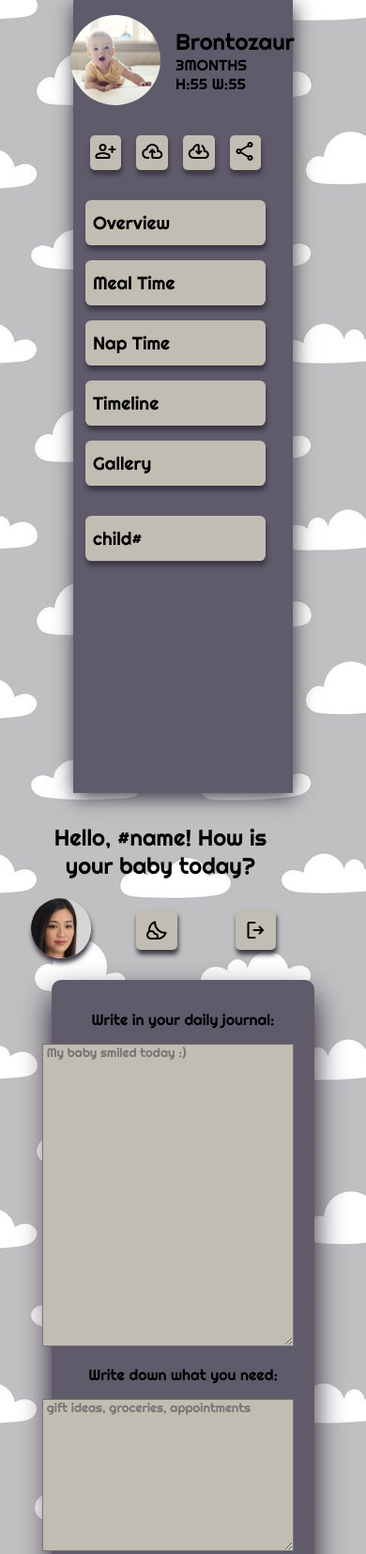
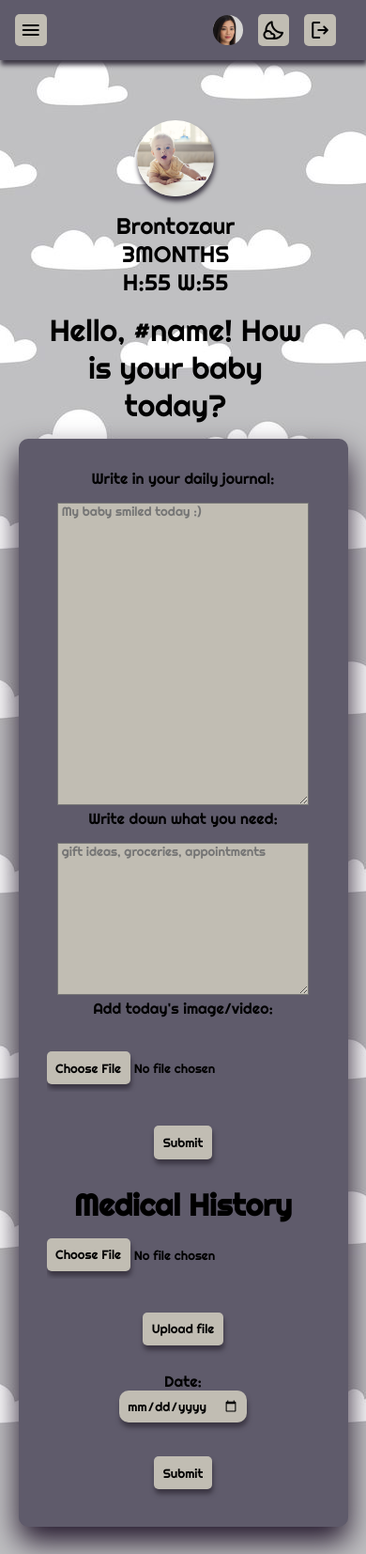
Before and after one commit to tbfidek/BaIn, a plain HTML site: page mainPage/main.html in a window 390 px wide. Shown: the top 1654 px of the page at 94% size. Drawn offline with nearby package versions, Linux system fonts and the light colour scheme.

Commit message:
dropmenu for mobile

```diff
--- a/mainPage/main.html
+++ b/mainPage/main.html
@@ -18,6 +18,16 @@
 </head>
 
 <body>
+<header>
+    <div class="drop">
+        <span onclick="dropdown()" class="material-symbols-rounded">menu</span>
+    </div>
+    <div class="mobile-pic">
+        <a href="../editProfile/editProfile.html"><img src="../images/profile_pic.jpg" alt=""></a>
+        <span onclick="themeToggle()" class="material-symbols-rounded">nights_stay</span>
+        <a href="../login/login.html"><span class="material-symbols-rounded">logout</span></a>
+    </div>
+</header>
 <div class="container">
     <div class="sidebar">
         <div class="child-profile">
@@ -47,13 +57,20 @@
             <div class="child-list" id="child-list">
                 <div class="child sidebutton text">child#</div>
             </div>
+            <span onclick="closeDropdown()" class="material-symbols-rounded mobile-on">expand_less</span>
 
         </div>
     </div>
     <div class="main">
         <div class="parent">
-            <div><p>Hello, #name! How is your baby today?</p></div>
-            <div>
+            <div class="mobile-on">
+                <img src="../images/baby_pic.jpg" alt="profileImage" class="child-pfp" onclick="showEditChildProfile()">
+                <p>Brontozaur</p>
+                <p>3MONTHS</p>
+                <p>H:55 W:55</p>
+            </div>
+            <div><p class="title">Hello, #name! How is your baby today?</p></div>
+            <div class="mobile-off">
                 <a href="../editProfile/editProfile.html"><img src="../images/profile_pic.jpg" alt=""></a>
                 <span onclick="themeToggle()" class="material-symbols-rounded">nights_stay</span>
                 <a href="../login/login.html"><span class="material-symbols-rounded">logout</span></a>
@@ -85,10 +102,13 @@
                     <input type="file" id="add-photo" name="add-photo" accept="image/jpg, image/jpeg, image/png, video/mp4"><br><br>
                     <input type="submit" class="submit" value="Submit">
                 </form>
-                <div>
+                <div class="med">
                     <br>
                     <h2>Medical History</h2>
-                    <button>Upload file</button>
+                    <form onsubmit="return false">
+                        <input type="file"  name="add-photo" accept=".application/pdf"><br><br>
+                        <input type="submit" class="submit" value="Upload file">
+                    </form><br>
                     <form onsubmit="return false">
                         <label for="data">Date:</label><br>
                         <input type="date" id="data" name="date"><br><br>
@@ -98,8 +118,6 @@
                         <button>file1<span class="material-symbols-rounded">download</span></button>
                         <button>file2<span class="material-symbols-rounded">download</span></button>
                     </div>
-
-
                 </div>
             </div>
 
@@ -147,10 +165,11 @@
 
         </div>
         <div class="account-overview FEEDING-TIME">
-            <div>
+            <div class="feed">
                 <h2>Feeding Time</h2>
+                <button onclick="showAddMeal()">Add Meal</button>
             </div>
-            <button onclick="showAddMeal()">Add Meal</button>
+
             <div class="calendar-meal">
                 <img src="../images/calendar.jpg" alt="">
                 <p> Information regarding your child meal activity. Lorem Ipsum is simply dummy text of the printing and typesetting industry. Lorem Ipsum has been the industry's standard dummy text ever since the 1500s, when an unknown printer took a galley of type and scrambled it to make a type specimen book. It has survived not only five centuries, but also the leap into electronic typesetting, remaining essentially unchanged. It was popularised in the 1960s with the release of Letraset sheets containing Lorem Ipsum passages, and more recently with desktop publishing software like Aldus PageMaker including versions of Lorem Ipsum.</p>
@@ -217,7 +236,7 @@
                         <label for="date-pic">Pick a date:</label><br><br>
                         <input type="date" id="date-pic" name="date"><br><br>
                         <label for="add-pic">Add the image/video:</label><br><br>
-                        <input type="file" id="add-pic" name="add-photo" accept="image/jpg, image/jpeg, image/png, video/mp4"><br><br>
+                        <input type="file" id="add-pic" name="add-photo" accept="image/jpg, image/jpeg, image/png, video/mp4, .mp3,audio/*"><br><br>
                         <input onclick="removeAddOption()" type="submit" class="submit" value="Done">
                     </form>
                 </div>
@@ -235,6 +254,10 @@
                 <h2>Edit Child Profile</h2>
                 <div class="update">
                     <form class="form-child"><br>
+                            <input type="radio" id="gender-female" name="gender-type">
+                            <label id="female" for="gender-female">female</label><br><br>
+                            <input type="radio" id="gender-male" name="gender-type">
+                            <label for="gender-male">male</label><br><br>
                         <label for="bday">Change date of birth:</label><br>
                         <input type="date" id="bday" name="date"><br><br>
                         <input type="submit" class="submit" value="Submit">
--- a/mainPage/main_functions.js
+++ b/mainPage/main_functions.js
@@ -4,11 +4,6 @@ function themeToggle() {
 }
 
 // dc nu merge :(((
-function removeChild(element) {
-    console.log("alo");
-    element.parentNode.parentNode.removeChild(element.parentNode);
-}
-
 
 function addNewSection() {
     const firstSection = document.createElement('div');
@@ -174,21 +169,17 @@ Sleeping.forEach(schedule => {
     document.querySelector('table tbody').appendChild(tr);
 });
 
+function dropdown(){
+    let menu = document.querySelector('.sidebar');
+    menu.style.display='flex';
+    menu.style.width='100%';
+    menu = document.querySelector('.main');
+    menu.style.display='none';
+}
+function closeDropdown(){
+    let menu = document.querySelector('.sidebar');
+    menu.style.display='none';
+    menu = document.querySelector('.main');
+    menu.style.display='block';
 
-// function dropdown() {
-//     const menu = document.querySelector('.dropdown');
-//     const container = document.querySelector('.container');
-//     const root = document.querySelector(":root");
-//     const dropColor = getComputedStyle(root).getPropertyValue("--under-card-color");
-//     const originalColor = getComputedStyle(root).getPropertyValue("--background-color");
-//
-//     if (menu.style.display === 'block') {
-//         menu.style.display = 'none';
-//         container.style.visibility = 'visible' ;
-//         document.body.style.backgroundColor = originalColor;
-//     } else {
-//         menu.style.display = 'block';
-//         container.style.visibility = 'hidden' ;
-//         document.body.style.backgroundColor = dropColor;
-//     }
-// }
+}
--- a/mainPage/main_style.css
+++ b/mainPage/main_style.css
@@ -34,7 +34,9 @@ body{
     color: var(--font-color);
     background-image: var(--background-img);
 }
-
+header{
+    display:none;
+}
 
 .container{
     display: flex;
@@ -64,8 +66,7 @@ body{
 
 .child-pfp{
     border-radius: 50%;
-    height: 6rem;
-    width:6rem;
+    max-width:35%;
     cursor: pointer;
     margin-right: 1rem;
 }
@@ -352,6 +353,8 @@ input:hover {
 #vertical {
     display: none;
 }
+
+
 /*------------------------------------------RESPONSIVE--------------------------------------------------------------*/
 
 @media (max-width: 1800px){
@@ -445,62 +448,164 @@ input:hover {
         margin-top: 1rem;
         margin-bottom: 0.5rem;
         border: none;
-        font-family: 'Righteous', cursive, sans-serif;
         transition: background .2s ease-in-out;
         box-shadow: 1px 5px 5px #3c3744;
 
     }
-    /*.account-overview input[type=submit]{*/
-    /*    margin-bottom: 2rem;*/
-    /*    margin-top: 0.5rem;*/
-    /*}*/
-
+}
+.parent .mobile-on,.links .mobile-on{
+    display:none;
+}
+.form-add-image{
+    display: none;
+}
+a, a:visited{
+    text-decoration: none;
+    outline: none;
+    color:var(--font-color);
 
 }
-/* @media (max-width: 1000px) */
-
-
-@media (max-width:550px) {
-
-    .image{
-        height: 3.3rem;
-        width:3.3rem;
+ @media (max-width: 1000px) {
+     header{
+         background-color: var(--under-card-color);
+         display: flex;
+         flex-direction: row;
+         justify-content: space-between;
+         align-items: center;
+         width:100%;
+         box-shadow: var(--box-shadow);
+         top:0;
+         position: sticky;
+     }
+     .drop{
+         margin-left:1rem;
+     }
+     .mobile-pic img{
+         float:right;
+         margin-right:1rem;
+     }
+     .mobile-pic{
+         display:flex;
+         flex-direction: row;
+         justify-content: flex-end;
+         align-items: center;
+         margin-right:1rem;
+     }
+     header span{
+         padding:0.3rem;
+         margin-right:1rem;
+         border-radius: var(--border-radius-card);
+         background-color: var(--card-color);
+     }
+     header img{
+         border-radius: 50%;
+         max-width:10%;
+         margin:0.5rem 0;
      }
 
+     .med{
+         display: flex;
+         flex-direction: column;
+         justify-content: center;
+         align-items: center;
      }
-
-@media (max-width: 800px) {
     .container {
         flex-direction: column;
         align-items: center;
     }
     .sidebar {
-      width: 60%;
-      margin-bottom: 2rem;
+        display: none;
     }
-    .main {
-      width: 80%;
-    }
+    /*.main {*/
+    /*    width: 80%;*/
+    /*}*/
     .parent {
+        margin-top:3rem;
         flex-direction: column;
         align-items: center;
         text-align: center;
     }
-    .parent p {
-      margin-left: 0;
-      margin-bottom: 1rem;
+    .parent .mobile-off  {
+       display:none;
     }
-    .parent img {
-      float: none;
-      max-width: 40%;
-      margin: 0;
+    .sidebar .child-pfp{
+        margin-top:3rem;
+    }
+     .parent .mobile-on {
+         display:flex;
+         flex-direction: column;
+         justify-content: center;
+         align-items: center;
+         margin-bottom:1rem;
+     }
+     .overview, .feeding, .sleeping, .likes, .child, .gallery{
+         width:20rem;
+         text-align:center;
+         margin-right: 0;
+     }
+     .links .mobile-on{
+         margin-top: 2rem;
+         /*padding:0.3rem;*/
+         box-shadow: var(--box-shadow);
+         border-radius: var(--border-radius-under-card);
+         background-color: var(--card-color);
+         display: block;
+         text-align: center;
+     }
+     .parent p{
+         margin:0;
+     }
+    .parent .title{
+        font-size: 2rem;
     }
     .account-overview {
         flex-direction: column;
         align-items: center;
         text-align: center;
     }
+
     .account-overview label {
         margin-bottom: 0.5rem;
     }
+    .calendar-meal,.calendar-pic{
+        flex-direction: column;
+        gap:1rem;
     }
+    .bookmarks,.log-sleep,.feed,.EDIT-CHILD button{
+        display: flex;
+        gap: 1rem;
+        justify-content: center;
+        align-items: center;
+    }
+}
+
+@media (max-width:550px) {
+    header{
+        height:4rem;
+    }
+    header img{
+        max-width:15%;
+    }
+    .account-overview{
+        /*padding: 1rem 10rem ;*/
+        width:100%;
+        margin: 1rem 0 2rem;
+    }
+    #vertical,#shopping-list{
+        margin: 1rem 0 0;
+    }
+    .parent{
+        margin-left:2rem;
+    }
+    .calendar-pic img,.calendar-meal img {
+        max-width: 70%;
+    }
+    .calendar-meal p {
+        margin:0;
+    }
+}
+
+::-webkit-scrollbar{
+    height:0;
+    width:0;
+}
```
Lines whose indentation alone changed are shown as unchanged.
